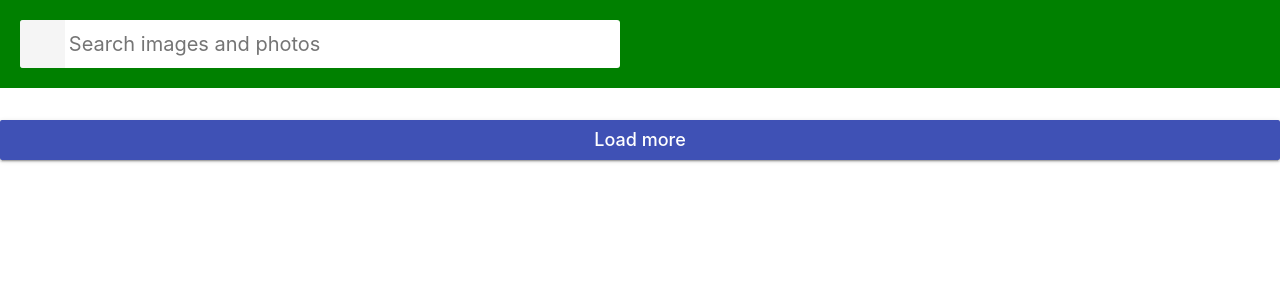
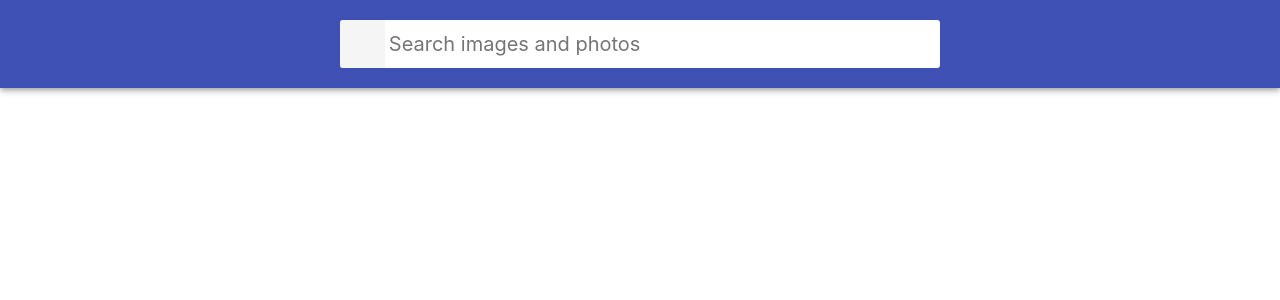
Before and after one commit to AnastasiaCarlii/goit-react-hw-03-image-findergroup, a React (Create React App) app: page / in a window 1280 px wide. Shown: the top 300 px of the page. Built offline with nearby package versions, Linux system fonts and the light colour scheme.

Commit message:
correction

```diff
--- a/package.json
+++ b/package.json
@@ -13,6 +13,7 @@
     "prop-types": "^15.8.1",
     "react": "^18.1.0",
     "react-dom": "^18.1.0",
+    "react-icons": "^4.10.1",
     "react-loader-spinner": "^5.3.4",
     "react-responsive-modal": "^6.4.2",
     "react-scripts": "5.0.1",
--- a/src/components/App.jsx
+++ b/src/components/App.jsx
@@ -19,6 +19,7 @@ export class App extends Component {
     showModal: false,
     selectedImage: null,
     currantPage: 1,
+    showLoadMoreButton: false,
   };
 
   componentDidUpdate(prevProps, prevState) {
@@ -31,6 +32,7 @@ export class App extends Component {
           this.setState(prevState => ({
             images: [...prevState.images, ...resp.images],
             totalImages: resp.TotalHits,
+            showLoadMoreButton: resp.images.length > 0,
           }))
         )
         .catch(error => console.log(error))
@@ -49,7 +51,7 @@ export class App extends Component {
       page: 1,
       totalImages: 0,
       images: [],
-      showLoadMoreBtn: false,
+      showLoadMoreButton: false,
     });
   };
 
@@ -75,13 +77,14 @@ export class App extends Component {
   // setImages = () => {};
 
   render() {
-    const { images, largeImage, loading, totalImages } = this.state;
+    const { images, largeImage, loading, totalImages, showLoadMoreButton } =
+      this.state;
     return (
       <Wrapper>
         <SearchBar onSubmit={this.searchQueryValue} />
         <ImageGallery images={images} openImageModal={this.openImageModal} />
         {loading && <Loader />}
-        {totalImages !== images.length && (
+        {showLoadMoreButton && totalImages !== images.length && (
           <Button onClick={this.handleLoadMore} />
         )}
         {/* <div>
--- a/src/components/Searchbar/Searchbar.jsx
+++ b/src/components/Searchbar/Searchbar.jsx
@@ -1,5 +1,6 @@
 import React from 'react';
 import PropTypes from 'prop-types';
+import { StyledBsSearch } from 'components/Searchbar/Searchbar.styled';
 import {
   Header,
   Form,
@@ -19,7 +20,9 @@ export const SearchBar = ({ onSubmit }) => {
     <Header>
       <Form onSubmit={handleSubmit}>
         <Button type="submit">
-          <ButtonLabel>Search</ButtonLabel>
+          <ButtonLabel>
+            <StyledBsSearch size={20} iconColor="black" />
+          </ButtonLabel>
         </Button>
         <Input
           type="text"
--- a/src/components/Searchbar/Searchbar.styled.jsx
+++ b/src/components/Searchbar/Searchbar.styled.jsx
@@ -1,8 +1,27 @@
 import styled from '@emotion/styled';
+import { BsSearch } from 'react-icons/bs';
+
+export const StyledBsSearch = styled(BsSearch)`
+  color: ${props => props.iconColor || 'black'};
+`;
 
 export const Header = styled.header`
-  background-color: green;
-  padding: 20px;
+  top: 0;
+  left: 0;
+  position: sticky;
+  z-index: 1100;
+  display: flex;
+  justify-content: center;
+  align-items: center;
+  min-height: 64px;
+  padding-right: 24px;
+  padding-left: 24px;
+  padding-top: 12px;
+  padding-bottom: 12px;
+  color: #fff;
+  background-color: #3f51b5;
+  box-shadow: 0px 2px 4px -1px rgba(0, 0, 0, 0.2),
+    0px 4px 5px 0px rgba(0, 0, 0, 0.14), 0px 1px 10px 0px rgba(0, 0, 0, 0.12);
 `;
 
 export const Form = styled.form`
```
Also changed, not shown: 1 other file (tests, documents, lock files or other folders).
